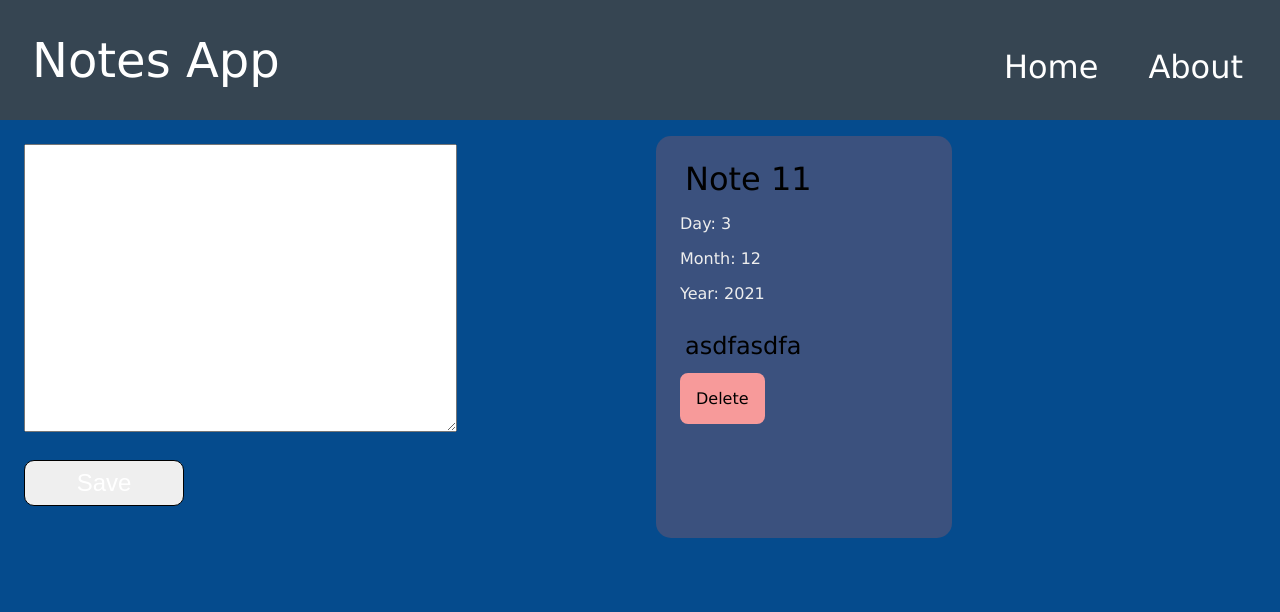
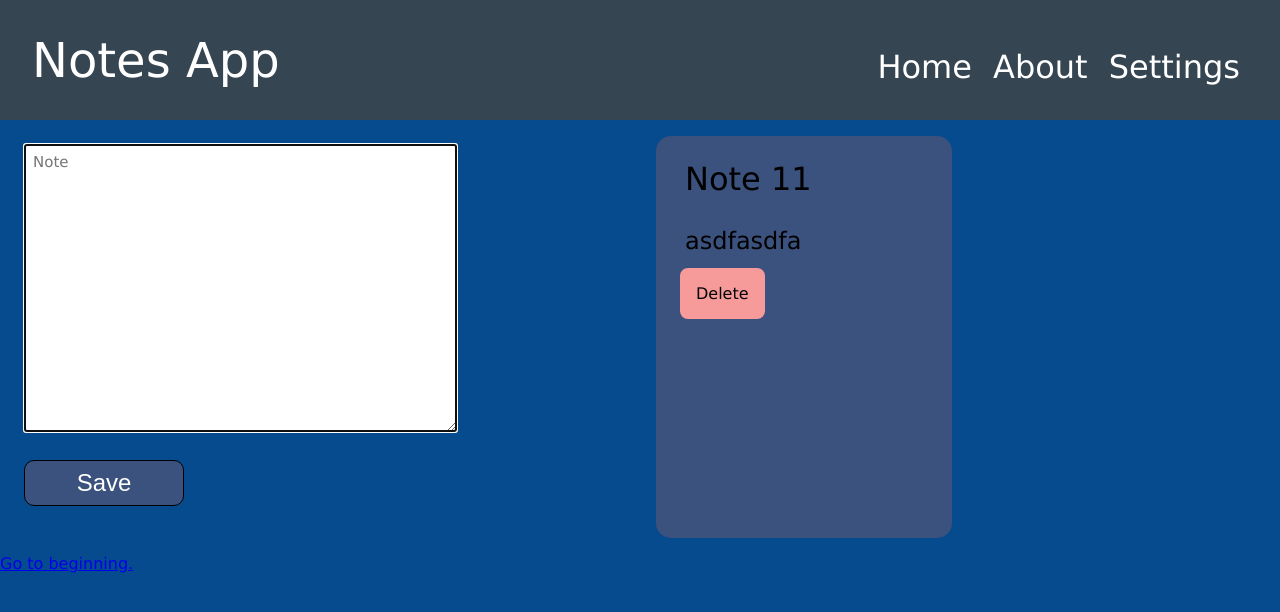
Before and after one commit to EduardYan/python-notes-app, a Flask app: page / in a window 1280 px wide. Shown: the top 612 px of the page. Run offline with Flask 3, Linux system fonts and the light colour scheme; data comes from the database, SQL or seed files in the repository; both versions use the stored data as it was after the commit.

```diff
--- a/app.py
+++ b/app.py
@@ -1,17 +1,25 @@
 """
 This is the principal
 file for execute the web server.
+
+Execute with:
+$ python3 app.py
+
 """
 
 from flask import Flask, render_template, redirect, request, url_for, flash
 from models.note import Note
 from models.database import DataBase, DB_PATH
+from models.settings import Settings
 from queries.queries import INSERT_QUERY, DELETE_QUERY, SELECT_QUERY
 from helpers.utils import get_date
 
+# start the app
 app = Flask(__name__)
 # settings for the sessions
 app.config['SECRET_KEY'] = 'mysecretkey'
+
+settings = Settings('blue', False)
 
 @app.route('/')
 @app.route('/home')
@@ -25,7 +33,7 @@ def home():
   db.close()
 
   # to index.html pass the notes lis of the database for show it
-  return render_template('index.html', notes_list = notes_list)
+  return render_template('index.html', notes_list = notes_list, show_date = settings.date, color = settings.color)
 
 @app.route('/about')
 def about():
@@ -35,6 +43,15 @@ def about():
   """
 
   return render_template('about.html')
+
+@app.route('/settings')
+def settings_page():
+  """
+  This route is for show the
+  settings page.
+  """
+
+  return render_template('settings.html', color = settings.color, show_date = settings.date)
 
 @app.route('/add-note', methods=['POST'])
 def add_note():
@@ -59,6 +76,35 @@ def add_note():
   # redirecting to home
   return redirect(url_for('home'))
 
+@app.route('/save-settings', methods=['POST'])
+def save_settings():
+  """
+  This route is for save the settings
+  for show again the notes.
+  """
+
+  # getting the new settings and changing it
+  color = request.form['color']
+  # esta execption cuando no se quiere ver la fecha el server lanza una excepcion
+  # al momento de obtener request.form['date'] y si lanza la exepcion lo colocamos en False
+  try:
+    show_date = request.form['date']
+    # print(color, show_date) # for show the new settings
+
+    settings.color = str(color)
+    settings.date = True
+
+    flash('Settings Updated')  # showing a message
+
+    return redirect(url_for('home'))
+  except:
+    settings.color = str(color)
+    settings.date = False
+
+    flash('Settings Updated')
+
+    return redirect(url_for('home'))
+
 @app.route('/delete-note/<string:id>')
 def delete_note(id):
   """
--- /dev/null
+++ b/requirements.txt
@@ -0,0 +1 @@
+flask==2.0.2
--- a/static/css/main.css
+++ b/static/css/main.css
@@ -47,9 +47,13 @@ header nav ul {
   float: right;
 }
 
+header nav ul li {
+  display: inline;
+}
+
 header nav ul li a {
   font-size: 2rem;
-  padding: 5px;
+  padding: 0.5rem;
 }
 
 header nav ul li a:hover {
@@ -80,71 +84,13 @@ header nav ul li a:hover {
   width: 10rem;
   font-size: 1.5rem;
   color: white;
+  background-color: #3b517e;
 }
 
 .container form button:hover {
   cursor: pointer;
-  background-color: #aaa;
+  background-color: #5675b4;
   box-shadow: 0.5rem 0.5rem rgba(0, 0, 0, 0.3);
-}
-
-#notes-view {
-  padding: 0;
-  margin: 0.5em;
-  display: grid;
-  grid-template-columns: 50% 50%;
-}
-
-.note {
-  transition: all 0.3s ease;
-  border-radius: 15px;
-  margin: 0.5em;
-  padding: 1.5em;
-  background-color: #3b517e;
-}
-
-.note:hover {
-  background-color: #8b96f8af;
-  box-shadow: 1rem 1rem rgba(0, 0, 0, 0.3);
-  cursor: pointer;
-}
-
-.title-note {
-  padding: 5px;
-  text-align: left;
-  font-size: 2rem;
-}
-
-.date-note {
-  font-size: 1rem;
-  color: #eee;
-}
-
-.text-note {
-  color: black;
-  font-size: 1.5rem;
-  overflow: auto;
-  text-align: left;
-  padding: 5px;
-}
-
-.delete-link {
-  text-decoration: none;
-  background-color: #f79a9a;
-  padding: 1rem;
-  color: black;
-  border-radius: 0.5rem;
-}
-
-.delete-link:hover {
-  background-color: #f17171;
-}
-
-#no-notes {
-  color: #efefef;
-  padding: 1.5em;
-  font-size: 2em;
-  text-align: center;
 }
 
 .messages-view {
--- /dev/null
+++ b/static/css/note.css
@@ -0,0 +1,63 @@
+/*
+  These styles are for the
+  the note created.
+*/
+
+#notes-view {
+  padding: 0;
+  margin: 0.5em;
+  display: grid;
+  grid-template-columns: 50% 50%;
+}
+
+.note {
+  transition: all 0.3s ease;
+  border-radius: 15px;
+  margin: 0.5em;
+  padding: 1.5em;
+  background-color: #3b517e;
+}
+
+.note:hover {
+  background-color: #8b96f8af;
+  box-shadow: 1rem 1rem rgba(0, 0, 0, 0.3);
+  cursor: pointer;
+}
+
+.title-note {
+  padding: 5px;
+  text-align: left;
+  font-size: 2rem;
+}
+
+.date-note {
+  font-size: 1rem;
+  color: #eee;
+}
+
+.text-note {
+  color: black;
+  font-size: 1.5rem;
+  overflow: auto;
+  text-align: left;
+  padding: 5px;
+}
+
+.delete-link {
+  text-decoration: none;
+  background-color: #f79a9a;
+  padding: 1rem;
+  color: black;
+  border-radius: 0.5rem;
+}
+
+.delete-link:hover {
+  background-color: #f17171;
+}
+
+#no-notes {
+  color: #efefef;
+  padding: 1.5em;
+  font-size: 2em;
+  text-align: center;
+}
--- a/static/js/deleteMessage.js
+++ b/static/js/deleteMessage.js
@@ -3,6 +3,17 @@
  * showed it.
  */
 
-const conteiner = document.querySelector('.notes-container');
-const message = document.querySelector('.messages-view');
-conteiner.removeChild(message);
+/**
+ * Execute the code for delete the message
+ */
+function main() {
+  const conteiner = document.querySelector('.principal-container');
+  const message = document.querySelector('.messages-view');
+  conteiner.removeChild(message);
+
+}
+
+// for execute after 3 seconds
+setTimeout(() => {
+  main()
+}, 3000);
--- a/templates/about.html
+++ b/templates/about.html
@@ -1,9 +1,12 @@
 {% extends 'layout.html' %}
 
 {% block content %}
-<link rel="stylesheet" href="/static/css/about.css">
+<link rel="stylesheet" href="{{ url_for('static', filename = 'css/about.css') }}">
 <div class="target">
   <span id="about-title">About</span>
   <p id="about-parr">This is a small web application for<br>save notes easily and quickly.</p>
+  <a href="mailto:eduarygp@gmail.com" id="contact-link">Contact me here.</a>
 </div>
+
+
 {% endblock %}
--- a/templates/index.html
+++ b/templates/index.html
@@ -1,9 +1,83 @@
 {% extends 'layout.html' %}
 
 {% block content %}
+
+<!-- STYLE TO SHOW -->
+<link rel="stylesheet" href="{{ url_for('static', filename = 'css/note.css') }}">
+
+<!--- VALIDATING THE STYLE FOR THE NOTE-->
+{% if color == 'green' %}
+<style>
+  .note {
+    transition: all 0.3s ease;
+    border-radius: 15px;
+    margin: 0.5em;
+    padding: 1.5em;
+    background-color: #44c24a;
+  }
+
+</style>
+
+{% elif color == 'blue' %}
+<style>
+  .note {
+    transition: all 0.3s ease;
+    border-radius: 15px;
+    margin: 0.5em;
+    padding: 1.5em;
+    background-color: #3b517e;
+  }
+</style>
+
+{% elif color == 'red' %}
+<style>
+  .note {
+    transition: all 0.3s ease;
+    border-radius: 15px;
+    margin: 0.5em;
+    padding: 1.5em;
+    background-color: #e25454;
+  }
+</style>
+
+{% elif color == 'yellow' %}
+<style>
+  .note {
+    transition: all 0.3s ease;
+    border-radius: 15px;
+    margin: 0.5em;
+    padding: 1.5em;
+    background-color: #e2d952;
+  }
+</style>
+
+{% elif color == 'orange' %}
+<style>
+  .note {
+    transition: all 0.3s ease;
+    border-radius: 15px;
+    margin: 0.5em;
+    padding: 1.5em;
+    background-color: #e28c52;
+  }
+</style>
+
+{% elif color == 'violet' %}
+<style>
+  .note {
+    transition: all 0.3s ease;
+    border-radius: 15px;
+    margin: 0.5em;
+    padding: 1.5em;
+    background-color: #a852e2;
+  }
+</style>
+
+
+{% endif %}
+
 <!-- GETTING AND SHOW THE MESSAGES -->
 {% with message = get_flashed_messages()[0] %}
-
 {% if message %}
 <div class="messages-view">
   <p>{{ message }}</p>
@@ -14,11 +88,12 @@
 <div class="container">
   <form action="/add-note", method="POST">
 
-    <textarea name="content" cols="50" rows="15"></textarea>
+    <textarea name="content" cols="50" rows="15" autofocus placeholder="Note"></textarea>
 
     <button type="submit">Save</button>
 
   </form>
+
   <!-- NOTES VIEW -->
   <div id="notes-view">
     <!-- Validating if there notes -->
@@ -26,11 +101,15 @@
     {% for note in notes_list %}
     <div class="note">
       <span class="title-note">Note {{ note[0] }}</span>
+      {% if show_date %}
       <p class="date-note">Day: {{ note[1] }}</p>
       <p class="date-note">Month: {{ note[2] }}</p>
       <p class="date-note">Year: {{ note[3] }}</p>
+      {% endif %}
+
       <p class="text-note">{{ note[4] }}</p>
       <a href="/delete-note/{{ note[0] }}" class="delete-link">Delete</a>
+
     </div>
     {% endfor %}
 
@@ -40,5 +119,4 @@
   </div>
 </div>
 
-
 {% endblock %}
--- a/templates/layout.html
+++ b/templates/layout.html
@@ -13,22 +13,10 @@
 <body>
 
   <header>
-    <nav>
-      <a id="title-navigation" href="{{ url_for('home') }}">Notes App</a>
-      <ul>
-        <li>
-          <a class="navigation-links" href="{{ url_for('about') }}">About</a>
-        </li>
-      </ul>
-      <ul>
-        <li>
-          <a class="navigation-links" href="{{ url_for('home') }}">Home</a>
-        </li>
-      </ul>
-    </nav>
+    {% include 'partials/_nav.html' %}
   </header>
 
-  <div class="notes-container">
+  <div class="principal-container">
     {% block content %}
     {% endblock %}
 
@@ -36,4 +24,7 @@
   <script src="{{ url_for('static', filename = 'js/deleteMessage.js') }}"></script>
 
 </body>
+<footer>
+  <a href="#title-navigation">Go to beginning.</a>
+</footer>
 </html>
--- /dev/null
+++ b/templates/partials/_nav.html
@@ -0,0 +1,15 @@
+<!-- THIS IS THE NAV -->
+<nav>
+  <a id="title-navigation" href="{{ url_for('home') }}">Notes App</a>
+  <ul>
+    <li>
+      <a class="navigation-links" href="{{ url_for('home') }}">Home</a>
+    </li>
+    <li>
+      <a class="navigation-links" href="{{ url_for('about') }}">About</a>
+    </li>
+    <li>
+      <a href="{{ url_for('settings_page') }}">Settings</a>
+    </li>
+  </ul>
+</nav>
```
Also changed, not shown: models/settings.py (added, +23 -0 lines), static/css/about.css (+8 -1 lines), static/css/settings.css (added, +52 -0 lines), templates/settings.html (added, +28 -0 lines), database/notes.sqlite3.
